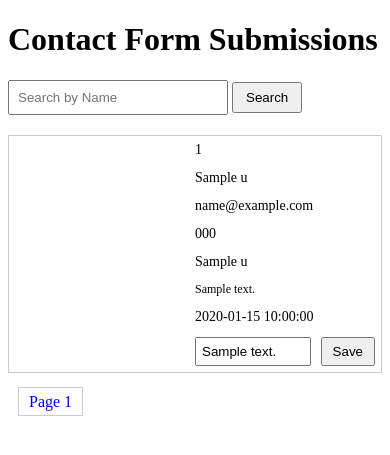
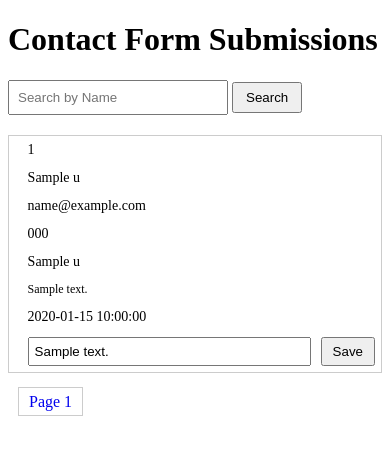
Before and after one commit to khusshhhhh/prelette1, a PHP site: page /view_data.php in a window 390 px wide. Shown: the top 455 px of the page. Run offline with PHP 8.4, Linux system fonts and the light colour scheme; tables that the repository leaves empty or names only in its code hold one stand-in row (values such as "Sample post").

Commit message:
Khush Patel28

```diff
--- a/response.css
+++ b/response.css
@@ -108,7 +108,7 @@ td {
   td {
     display: block;
     text-align: left;
-    padding-left: 50%;
+    padding-left: 5%;
     position: relative;
     border: 0;
   }
```
